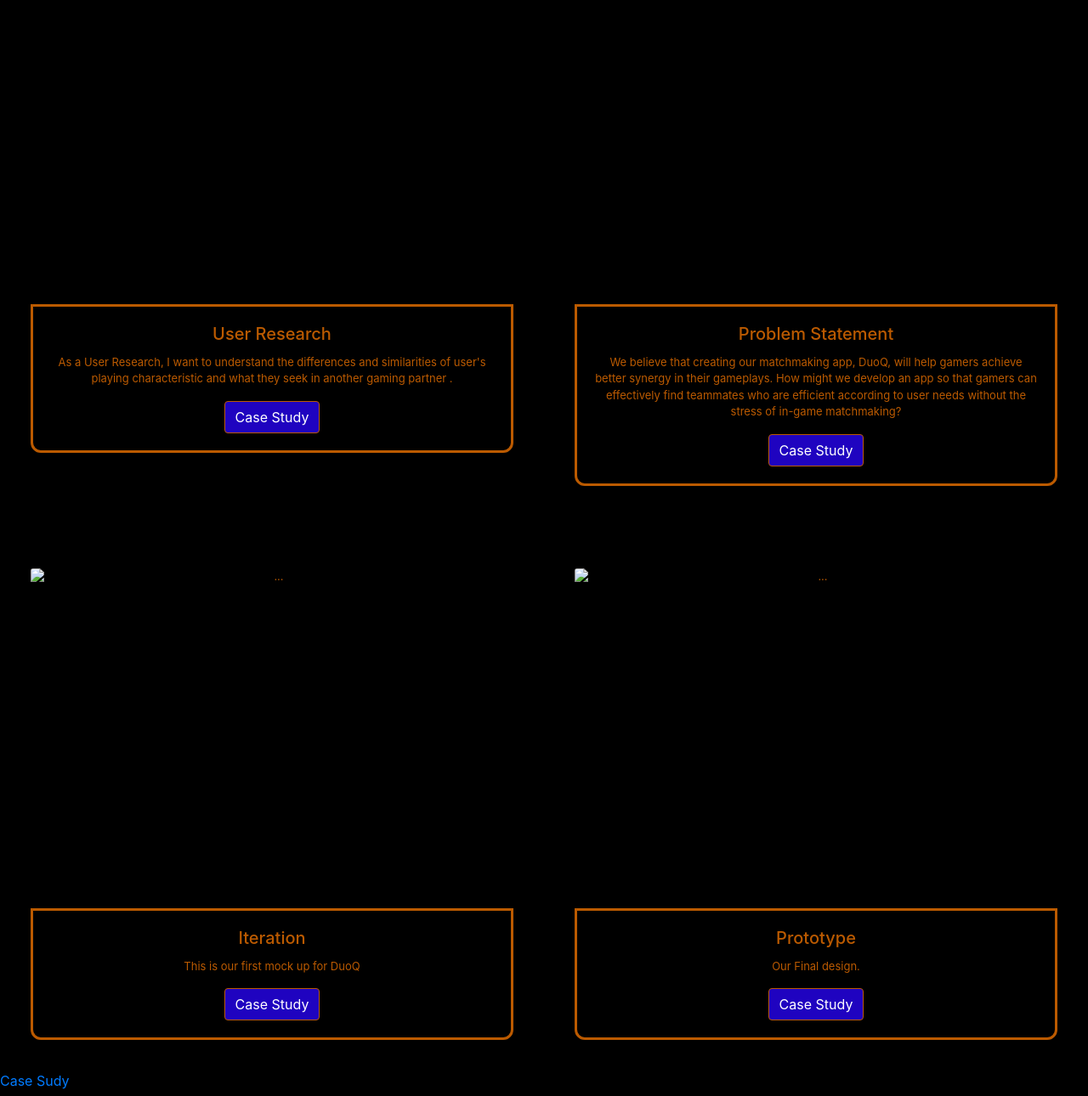
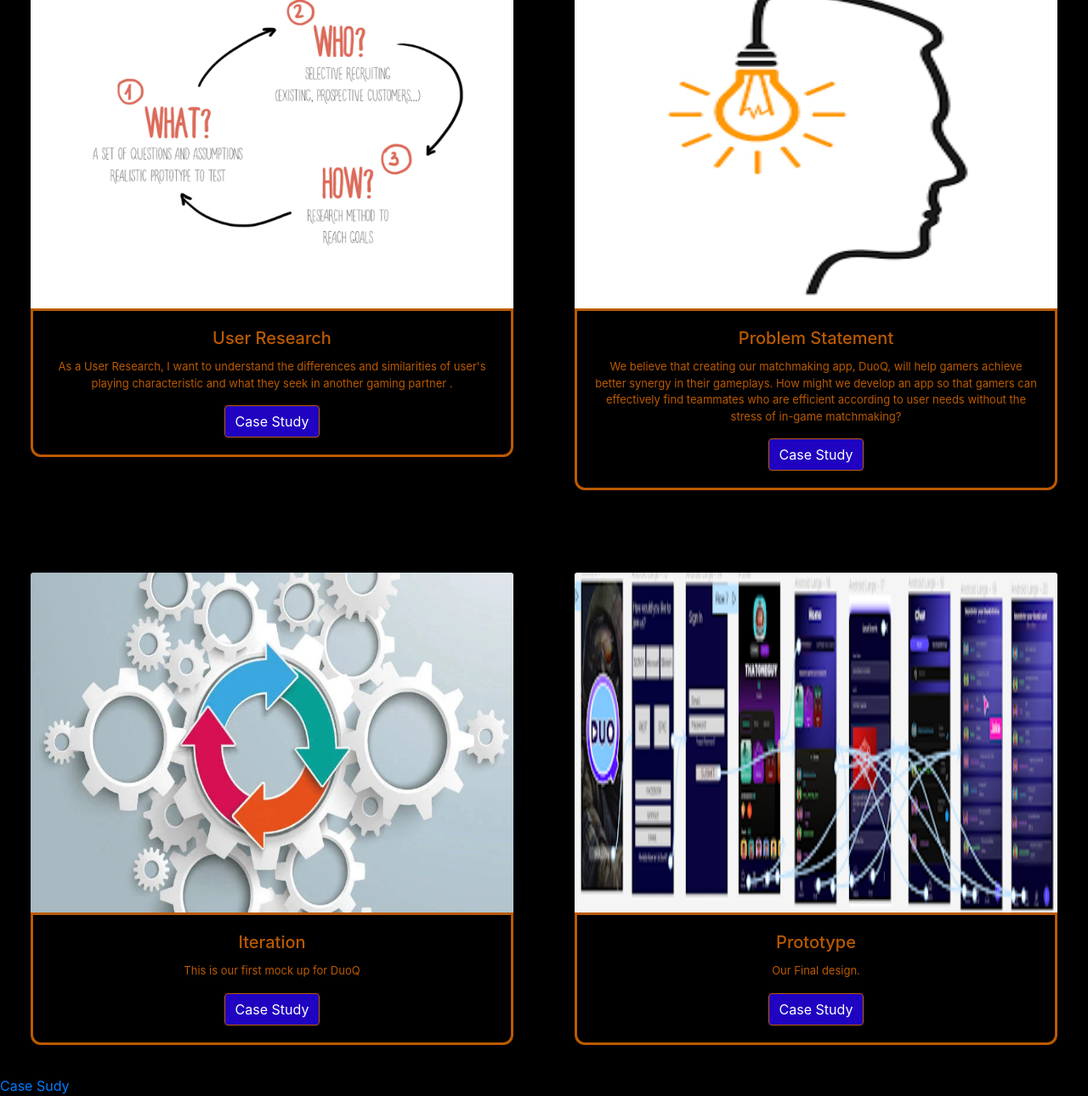
Before and after one commit to Jakey76/jakesmod20, a plain HTML site: page index.html in a window 1280 px wide. Shown: the part 644-1934 px from the top of the page at 85% size. Drawn offline with nearby package versions, Linux system fonts and the light colour scheme; the site is published under a folder, as on GitHub Pages, so addresses that start at the root find nothing.

Commit message:
Update index.html

```diff
--- a/index.html
+++ b/index.html
@@ -11,7 +11,7 @@
 </head>
 <nav class="navbar navbar-expand-lg customNav">
     <a class="navbar-brand" href="#">
-      <img src="/images/jake logo.png" alt="logo" > Navbar </a>
+      <img src="images/jake logo.png" alt="logo" > Navbar </a>
     <button class="navbar-toggler" type="button" data-toggle="collapse" data-target="#navbarNav" aria-controls="navbarNav" aria-expanded="false" aria-label="Toggle navigation">
       <span class="navbar-toggler-icon"></span>
     </button>
@@ -41,7 +41,7 @@
 <body>
   <div class="jumbotron jumbotron-fluid">
     <div class="container">
-      <img src="/images/duoq.png" alt="douq">
+      <img src="images/duoq.png" alt="douq">
       <div class="conchild1">
         <h1 class="display-4">DUOQ</h1>
         <p class="lead">DuoQ is a app that connects gamers online and offline to meet up and play together.</p>
@@ -55,7 +55,7 @@
 
         <div class="cardContainer col-lg-6 col-md-6 col-sm-12">
           <div class="card">
-            <img src="/images/remote-research-image-5.png" class="card-img-top" alt="...">
+            <img src="images/remote-research-image-5.png" class="card-img-top" alt="...">
             <div class="card-body">
               <h5 class="card-title">User Research</h5>
               <p class="card-text"> As a User Research, I want to understand the differences and similarities of user's playing characteristic and what they seek in another gaming partner
@@ -67,7 +67,7 @@
 
         <div class="cardContainer col-lg-6 col-md-6 col-sm-12">
           <div class="card">
-            <img src="/images/gbg.png" class="card-img-top" alt="prob">
+            <img src="images/gbg.png" class="card-img-top" alt="prob">
             <div class="card-body">
               <h5 class="card-title">Problem Statement</h5>
               <p class="card-text">We believe that creating our matchmaking app, DuoQ, will help gamers achieve better synergy in their gameplays. How might we develop an app so that gamers can effectively find teammates who are efficient according to user needs without the stress of in-game matchmaking?</p>
@@ -84,7 +84,7 @@
 
         <div class="cardContainer col-lg-6 col-md-6 col-sm-12">
           <div class="card">
-            <img src="/images/5-benefits-of-iterative-design-in-elearning.webp" class="card-img-top" alt="...">
+            <img src="images/5-benefits-of-iterative-design-in-elearning.webp" class="card-img-top" alt="...">
             <div class="card-body">
               <h5 class="card-title">Iteration</h5>
               <p class="card-text">This is our first mock up for DuoQ              </p>
@@ -95,7 +95,7 @@
 
         <div class="cardContainer col-lg-6 col-md-6 col-sm-12">
           <div class="card">
-            <img src="/images/prototypedouq.png" class="card-img-top" alt="...">
+            <img src="images/prototypedouq.png" class="card-img-top" alt="...">
             <div class="card-body">
               <h5 class="card-title">Prototype</h5>
               <p class="card-text">Our Final design.</p>
```
